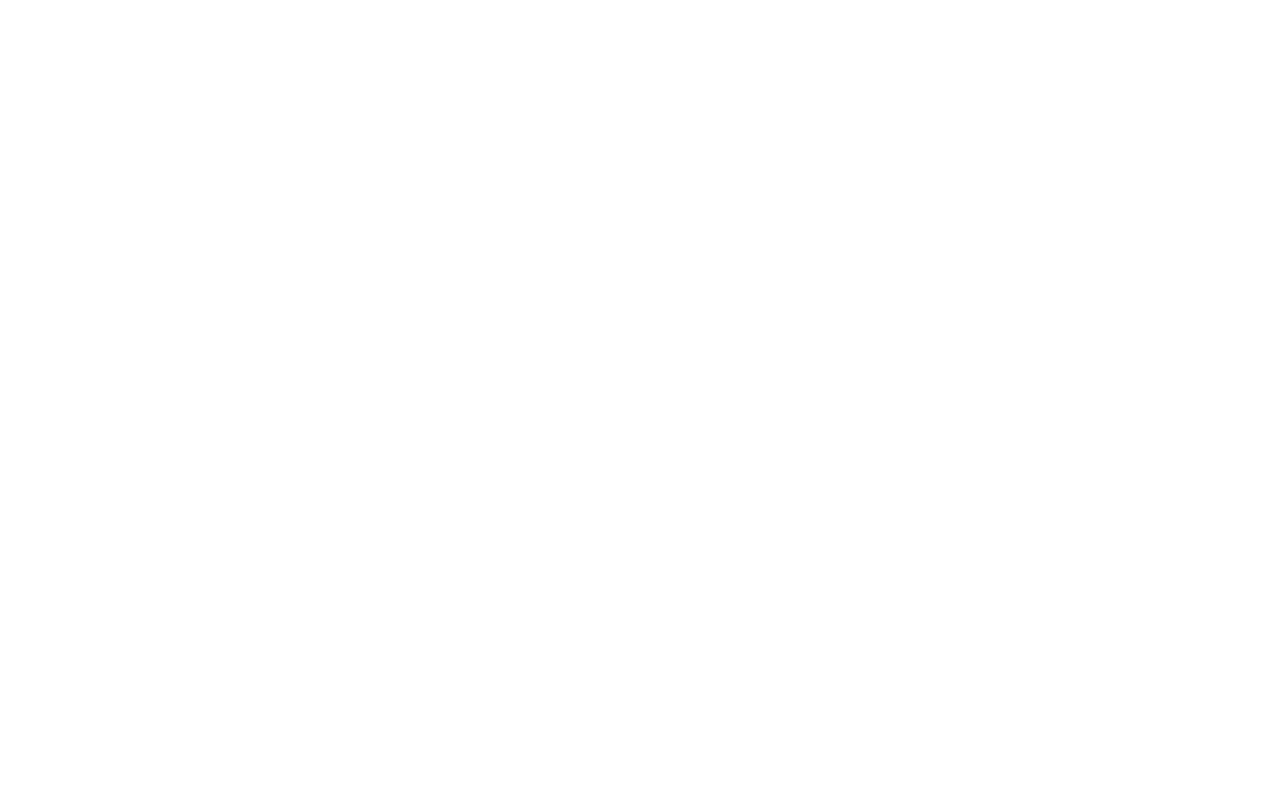
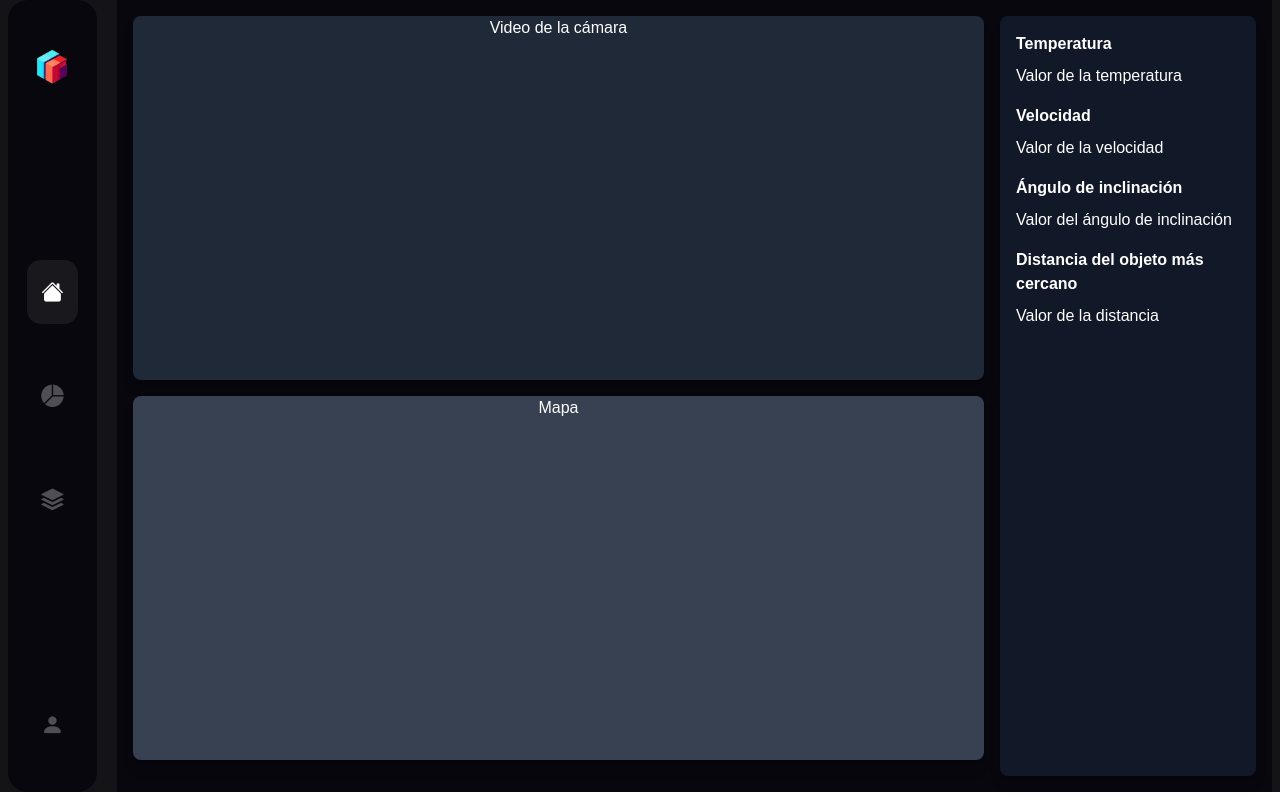
Before and after one commit to MarcoChavezB/WebAsistant, an Angular app: page /dashboard/control in a window 1280 px wide. Before the commit this address led to /. Built offline with nearby package versions, Linux system fonts and the light colour scheme.

Commit message:
Vista para el control y monitoreo del carrito

```diff
--- a/src/app/Components/Sections/aside-navbar/aside-navbar.component.html
+++ b/src/app/Components/Sections/aside-navbar/aside-navbar.component.html
@@ -4,10 +4,10 @@
     </section>
     <section class="menu flex justify-center items-center flex-col gap-10">
         <div class="cover">
-            <i class="bi bi-house-fill"></i>
+            <i class="bi bi-house-fill" routerLink="/dashboard"></i>
         </div>
         <div class="cover">
-            <i class="bi bi-pie-chart-fill"></i>
+            <i class="bi bi-pie-chart-fill" routerLink="/dashboard/control"></i>
         </div>
         <div class="cover">
             <i class="bi bi-stack"></i>
--- a/src/app/Components/Sections/aside-navbar/aside-navbar.component.ts
+++ b/src/app/Components/Sections/aside-navbar/aside-navbar.component.ts
@@ -1,9 +1,12 @@
 import { Component } from '@angular/core';
+import {RouterLink} from "@angular/router";
 
 @Component({
   selector: 'app-aside-navbar',
   standalone: true,
-  imports: [],
+  imports: [
+    RouterLink
+  ],
   templateUrl: './aside-navbar.component.html',
   styleUrl: './aside-navbar.component.css'
 })
--- /dev/null
+++ b/src/app/Views/Control/control-view.component.html
@@ -0,0 +1,35 @@
+<div class="h-full w-full flex flex-col md:flex-row p-4" style="background-color: #09070e;">
+  <!-- Paneles de video y mapa -->
+  <div class="flex-grow flex flex-col justify-between mr-4 md:mr-0 md:mb-4">
+    <!-- Panel de video -->
+    <div class="flex-grow mb-4 bg-gray-800 rounded-lg shadow-lg">
+      <!-- Aquí iría el video de la cámara -->
+      <p class="text-center text-white">Video de la cámara</p>
+    </div>
+    <!-- Panel del mapa -->
+    <div class="flex-grow bg-gray-700 rounded-lg shadow-lg">
+      <!-- Aquí iría el mapa -->
+      <p class="text-center text-white">Mapa</p>
+    </div>
+  </div>
+  <!-- Panel lateral -->
+  <div class="w-full md:w-64 bg-gray-900 text-white rounded-lg shadow-lg p-4 md:ml-4">
+    <!-- Aquí irían los cuadros de monitoreo -->
+    <div class="mb-4">
+      <h2 class="font-bold mb-2">Temperatura</h2>
+      <p>Valor de la temperatura</p>
+    </div>
+    <div class="mb-4">
+      <h2 class="font-bold mb-2">Velocidad</h2>
+      <p>Valor de la velocidad</p>
+    </div>
+    <div class="mb-4">
+      <h2 class="font-bold mb-2">Ángulo de inclinación</h2>
+      <p>Valor del ángulo de inclinación</p>
+    </div>
+    <div>
+      <h2 class="font-bold mb-2">Distancia del objeto más cercano</h2>
+      <p>Valor de la distancia</p>
+    </div>
+  </div>
+</div>
--- /dev/null
+++ b/src/app/Views/Welcome/welcome-view.component.html
@@ -0,0 +1,3 @@
+<div style="background-color: #09070e;" class="h-full w-full flex items-center justify-center text-gray-400">
+  <h1 class="text-4xl font-bold" @slideInFromRight>¡Bienvenido a nuestra aplicación!</h1>
+</div>
--- /dev/null
+++ b/src/app/Views/Welcome/welcome-view.component.ts
@@ -0,0 +1,21 @@
+import { Component } from '@angular/core';
+import {animate, style, transition, trigger} from "@angular/animations";
+
+@Component({
+  selector: 'app-Welcome',
+  standalone: true,
+  imports: [],
+  templateUrl: './welcome-view.component.html',
+  styleUrl: './welcome-view.component.css',
+  animations: [
+    trigger('slideInFromRight', [
+      transition(':enter', [
+        style({ transform: 'translateX(-80%)' }),
+        animate('2s ease-in-out', style({ transform: 'translateX(0)' }))
+      ])
+    ])
+  ]
+})
+export class WelcomeViewComponent {
+
+}
--- a/src/app/app.config.ts
+++ b/src/app/app.config.ts
@@ -1,9 +1,12 @@
 import { ApplicationConfig } from '@angular/core';
 import { provideRouter } from '@angular/router';
+import { provideAnimations } from '@angular/platform-browser/animations';
+
 
 import { routes } from './app.routes';
 import { provideClientHydration } from '@angular/platform-browser';
 
 export const appConfig: ApplicationConfig = {
-  providers: [provideRouter(routes), provideClientHydration()]
+  providers: [provideRouter(routes), provideClientHydration(),
+    provideAnimations()]
 };
```
Also changed, not shown: src/app/Views/Control/control-view.component.ts (added, +12 -0 lines), src/app/app.routes.ts (+7 -1 lines), src/app/Views/Control/control-view.component.css (added), src/app/Views/Welcome/welcome-view.component.css (added), 2 other files (tests, documents, lock files or other folders).
